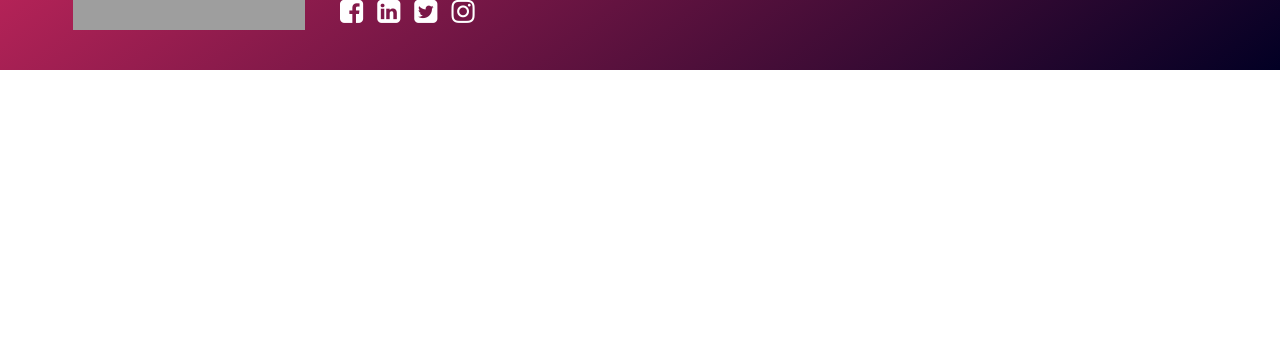
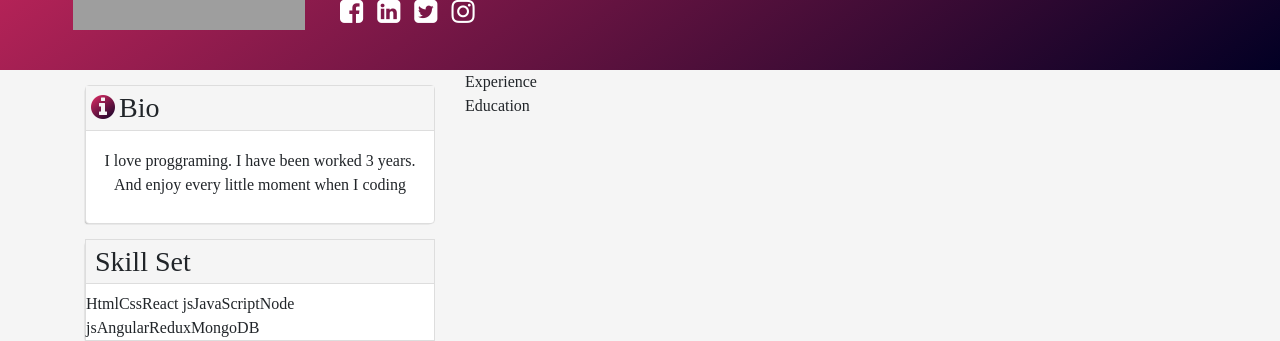
Before and after one commit to tusheer/devprofile, a React (Create React App) app in the folder client/tusher/: page / in a window 1280 px wide. Shown: the part 1602-1943 px from the top of the page. Before the commit the page ends 1672 px from the top, so only its background shows below. Built offline with nearby package versions, Linux system fonts and the light colour scheme; grey boxes are pictures that could not be loaded.

Commit message:
Added Bio and Skill set

```diff
--- a/client/tusher/src/App.css
+++ b/client/tusher/src/App.css
@@ -221,7 +221,59 @@
 }
 
 .header .row .icon i:hover {
+  -webkit-transform: scale(1.05);
           transform: scale(1.05);
 }
 
+.body {
+  background: #F5F5F5;
+  font-family: 'PT Sans Narrow';
+}
+
+.body .left .bio {
+  background: white;
+  border-radius: 4px;
+  border: 1px solid #ddd;
+  margin: 15px 0;
+  -webkit-box-shadow: -2px 2px 2px -3px #000000;
+          box-shadow: -2px 2px 2px -3px #000000;
+}
+
+.body .left .bio h3 {
+  background: #F5F5F5;
+  border-bottom: 1px solid #ddd;
+  padding: 5px;
+}
+
+.body .left .bio h3 i {
+  background: linear-gradient(324deg, #020024 0%, #ee2e68 100%);
+  -webkit-background-clip: text;
+  -webkit-text-fill-color: transparent;
+  margin-right: 4px;
+}
+
+.body .left .bio p {
+  text-align: center;
+  padding: 10px;
+}
+
+.body .left .skill {
+  background-color: white;
+  -webkit-box-shadow: -2px 2px 2px -3px #000000;
+          box-shadow: -2px 2px 2px -3px #000000;
+  border: 1px solid #ddd;
+}
+
+.body .left .skill h3 {
+  background: #F5F5F5;
+  border-bottom: 1px solid #ddd;
+  padding: 5px;
+}
+
+.body .left .skill h3 i {
+  background: linear-gradient(324deg, #020024 0%, #ee2e68 100%);
+  -webkit-background-clip: text;
+  -webkit-text-fill-color: transparent;
+  margin-right: 4px;
+}
 /*# sourceMappingURL=App.css.map */
--- a/client/tusher/src/Component/personal.js
+++ b/client/tusher/src/Component/personal.js
@@ -22,6 +22,7 @@ export class personal extends Component {
 						</div>
 					</div>
 				</div>
+				<Body />
 			</div>
 		);
 	}
@@ -39,4 +40,46 @@ function Icon() {
 	);
 }
 
+function Body() {
+	return (
+		<div className="body container-fluid">
+			<div className="container">
+				<div className="row">
+					<div className="col-md-4 left">
+						<div className="bio">
+							<h3>
+								<i class="fa fa-info-circle" />Bio
+							</h3>
+							<p>
+								I love proggraming. I have been worked 3 years. And enjoy every little moment when I
+								coding
+							</p>
+						</div>
+						<div className="skill">
+							<div>
+								<h3>
+									<i class="fa fa-pencil-ruler" />Skill Set
+								</h3>
+							</div>
+							<span>Html</span>
+							<span>Css</span>
+							<span>React js</span>
+							<span>JavaScript</span>
+							<span>Node js</span>
+							<span>Angular</span>
+							<span>Redux</span>
+							<span>MongoDB</span>
+						</div>
+					</div>
+
+					<div className="col-md-8 right">
+						<div className="experience">Experience</div>
+						<div className="education">Education</div>
+					</div>
+				</div>
+			</div>
+		</div>
+	);
+}
+
 export default personal;
```
Lines whose indentation alone changed are shown as unchanged.
